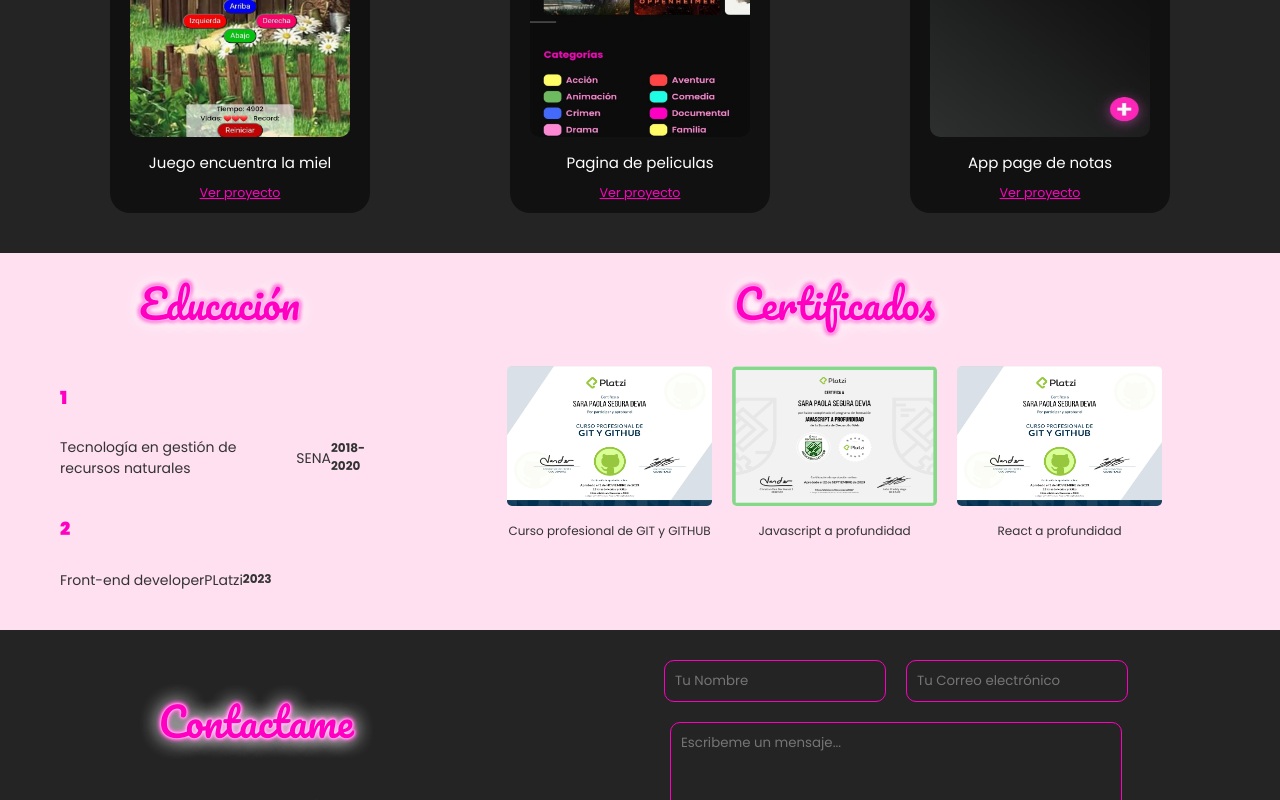
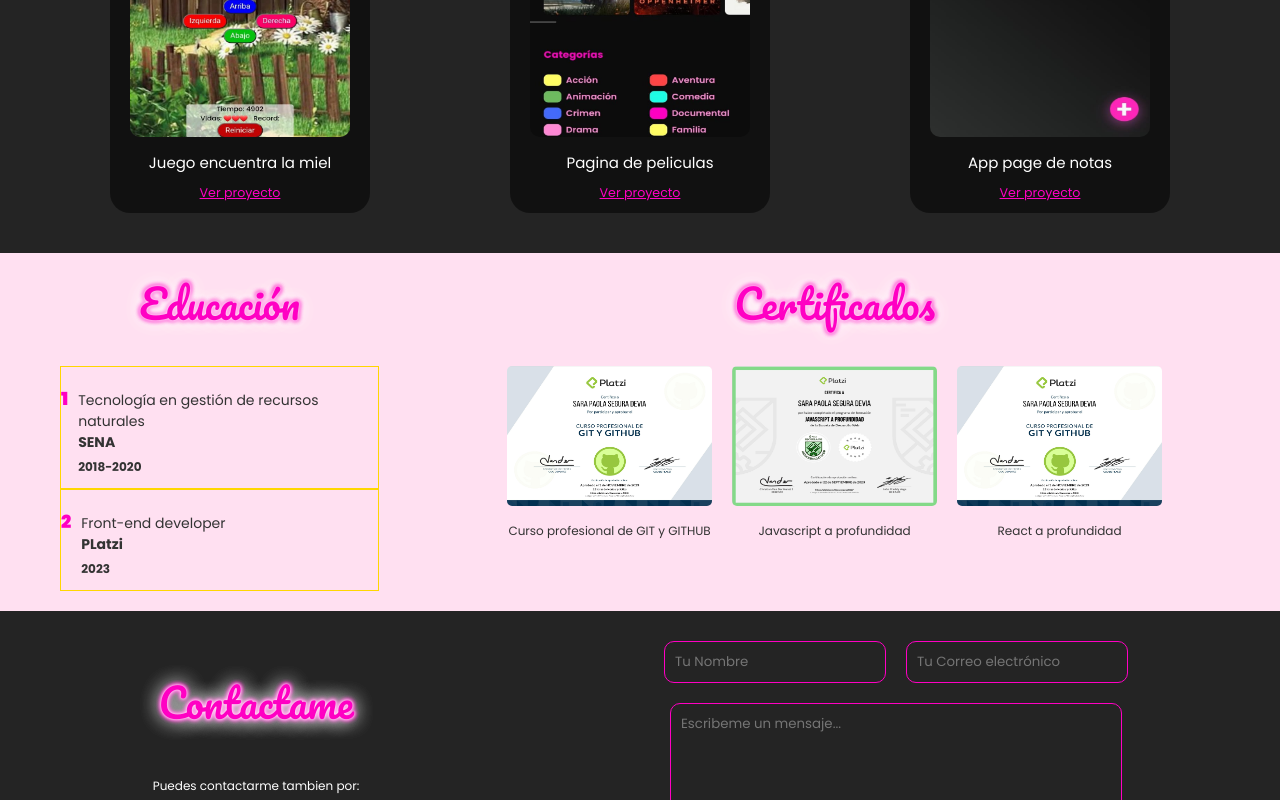
Before and after one commit to sarasegura/sara-segura-personal-portfolio, a React (Vite) app: page / in a window 1280 px wide. Shown: the part 2061-2861 px from the top of the page. Built offline with nearby package versions, Linux system fonts and the light colour scheme.

Commit message:
se ajustaron los estilos del componente education

```diff
--- a/src/components/Education/Education.css
+++ b/src/components/Education/Education.css
@@ -25,14 +25,16 @@
 
 .wrapper-card-education {
   display: flex;
-  flex-direction: column;
-  margin-bottom: 10px;
+  justify-content: flex-start;
+  align-items: baseline;
+  border: 1px solid gold;
 }
 
 .profession-name {
   display: flex;
+  flex-direction: column;
   justify-content: start;
-  align-items: center;
+  align-items: start;
 }
 
 .number-education {
@@ -48,9 +50,13 @@
   margin: 0;
 }
 
+.p-program {
+  font-weight: bold;
+}
+
 .year-education {
   font-size: 1.2rem;
-  margin-top: 10px;
+  margin-top: 5px;
   color: #333;
   font-weight: 700;
 }
--- a/src/components/Education/index.jsx
+++ b/src/components/Education/index.jsx
@@ -15,7 +15,7 @@ function Education({ id }) {
             <p className="p-education">
               Tecnología en gestión de recursos naturales
             </p>
-            <p className="p-education">SENA</p>
+            <p className="p-education  p-program">SENA</p>
             <p className="year-education">2018-2020</p>
           </div>
         </span>
@@ -23,7 +23,7 @@ function Education({ id }) {
           <p className="number-education">2</p>
           <div className="profession-name">
             <p className="p-education">Front-end developer</p>
-            <p className="p-education">PLatzi</p>
+            <p className="p-education p-program">PLatzi</p>
             <p className="year-education">2023</p>
           </div>
         </span>
--- a/src/components/Skills/Skills.css
+++ b/src/components/Skills/Skills.css
@@ -149,6 +149,7 @@
 
   .info-skill-title {
     font-size: 4rem;
+    text-align: start;
   }
 
   .info-skill-p {
```
